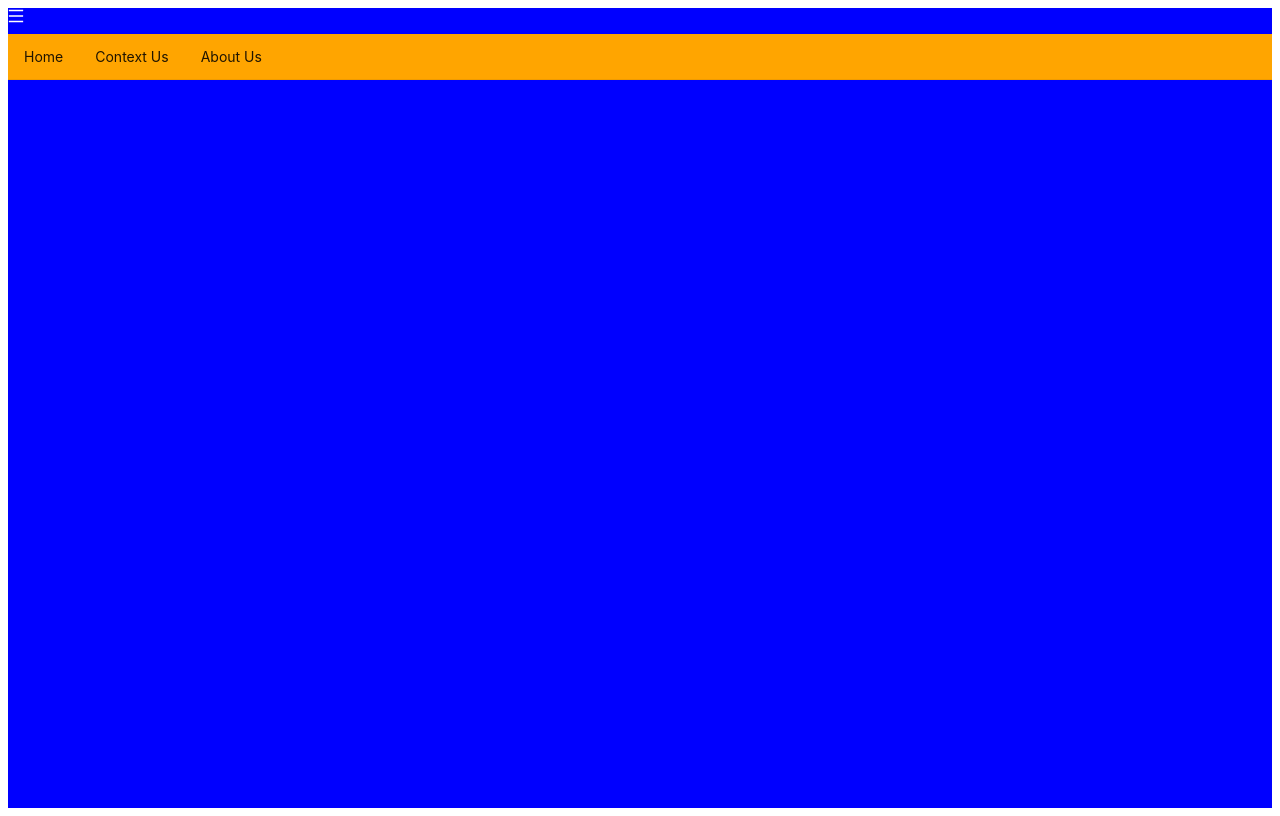
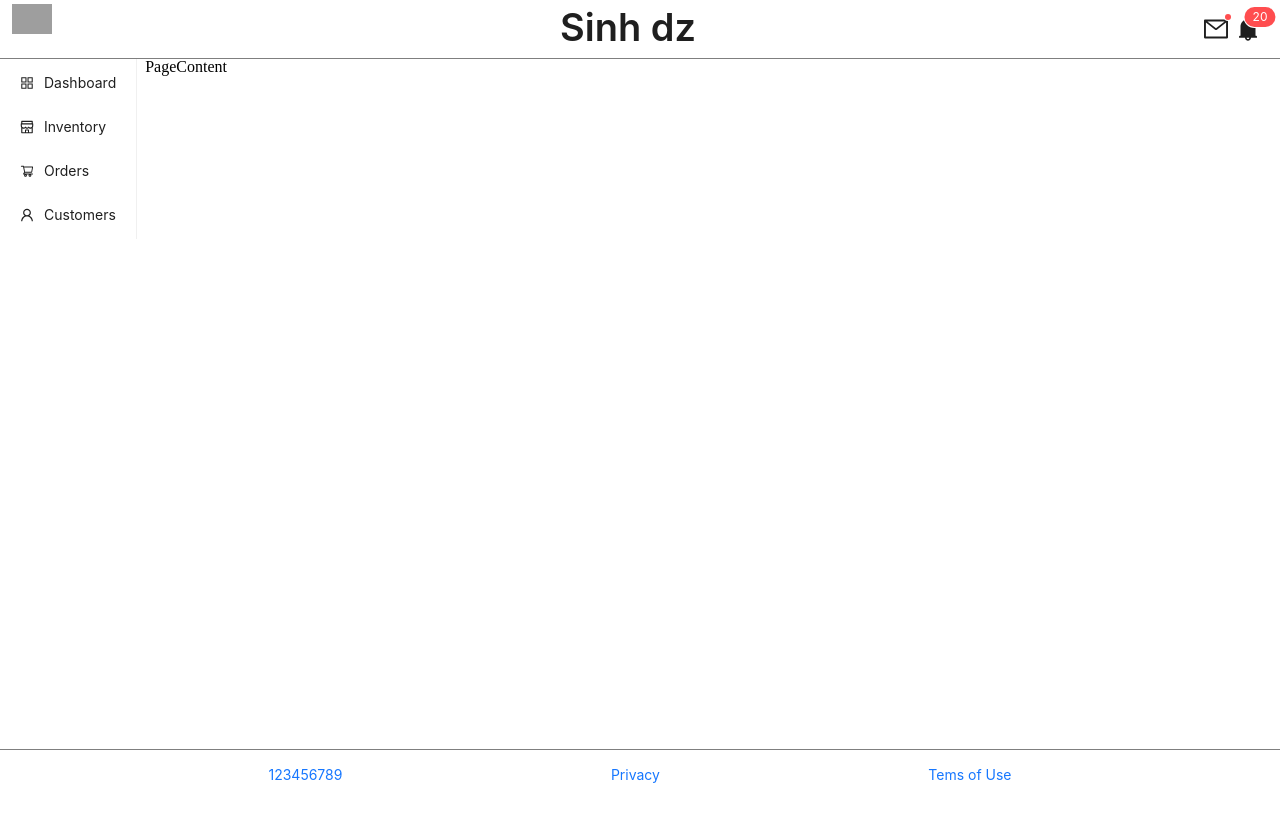
Before and after one commit to Cong-Sinh/sink_Ant-Design, a React (Create React App) app: page / in a window 1280 px wide. Built offline with nearby package versions, Linux system fonts and the light colour scheme; grey boxes are pictures that could not be loaded.

Commit message:
base projcet mini2

```diff
--- a/package.json
+++ b/package.json
@@ -11,7 +11,7 @@
     "axios": "^1.6.2",
     "react": "^18.2.0",
     "react-dom": "^18.2.0",
-    "react-router-dom": "^6.21.0",
+    "react-router-dom": "^6.21.1",
     "react-scripts": "5.0.1",
     "sass": "^1.69.5",
     "web-vitals": "^2.1.4"
--- a/public/index.html
+++ b/public/index.html
@@ -10,6 +10,7 @@
       content="Web site created using create-react-app"
     />
     <link rel="apple-touch-icon" href="%PUBLIC_URL%/logo192.png" />
+    <link rel="stylesheet" href="https://cdnjs.cloudflare.com/ajax/libs/meyer-reset/2.0/reset.min.css" integrity="sha512-NmLkDIU1C/C88wi324HBc+S2kLhi08PN5GDeUVVVC/BVt/9Izdsc9SVeVfA1UZbY3sHUlDSyRXhCzHfr6hmPPw==" crossorigin="anonymous" referrerpolicy="no-referrer" />
     <!--
       manifest.json provides metadata used when your web app is installed on a
       user's mobile device or desktop. See https://developers.google.com/web/fundamentals/web-app-manifest/
--- a/src/App.css
+++ b/src/App.css
@@ -1,12 +1,34 @@
-.App-header {
-  display: "flex";
-  justify-content: "center";
-  align-items: "center";
-  height: "100vh";
+.App {
+  display: flex;
+  flex-direction: column;
+  width: 100%;
+  height: 100vh;
 }
 
-.header {
-  color: "red";
-  font-size: "20px";
-  font-weight: "bold";
+.AppHeader {
+  height: 50px;
+  display: flex;
+  justify-content: space-between;
+  padding: 4px 20px 4px 12px;
+  border-bottom: 1px solid rgba(0, 0, 0, 0.5);
 }
+
+.SideMenu {
+}
+
+.PageContent {
+}
+
+.AppFooter {
+  height: 50px;
+  display: flex;
+  justify-content: space-evenly;
+  align-items: center;
+  border-top: 1px solid rgba(0, 0, 0, 0.5);
+}
+.SideMenuAndPageContent {
+  display: flex;
+  flex: 1;
+  justify-content: flex-start;
+  align-items: flex-start;
+}
--- a/src/App.js
+++ b/src/App.js
@@ -1,72 +1,19 @@
-import {
-  CheckCircleFilled,
-  HeartOutlined,
-  LoginOutlined,
-  MenuOutlined,
-  ProfileFilled,
-} from "@ant-design/icons";
-import { Button, Drawer, Form, Input, Menu, Rate, Steps } from "antd";
-import { useState } from "react";
+import { Space } from "antd";
+import AppHeader from "./Component/AppHeader";
+import SideMenu from "./Component/SideMenu";
+import PageContent from "./Component/PageContent";
+import AppFooter from "./Component/AppFooter";
 function App() {
-  const [openMenu, setOpenMenu] = useState(false);
   return (
     <div className="App">
-      <header
-        className="App-header"
-        style={{
-          backgroundColor: "blue",
-          height: "100vh",
-        }}
-      >
-        <div>
-          <MenuOutlined
-            style={{
-              color: "white",
-              marginBottom: "10px",
-            }}
-            onClick={() => {
-              setOpenMenu(true);
-            }}
-          />
-        </div>
-        <AppMenu />
-        <Drawer
-          open={openMenu}
-          closable={false}
-          onClose={() => {
-            setOpenMenu(false);
-          }}
-          bodyStyle={{ backgroundColor: "darkorange" }}
-        >
-          <AppMenu isInline />
-        </Drawer>
-      </header>
+      <AppHeader />
+      <Space className="SideMenuAndPageContent">
+        <SideMenu></SideMenu>
+        <PageContent></PageContent>
+      </Space>
+      <AppFooter />
     </div>
   );
 }
 
-function AppMenu({ isInline = false }) {
-  return (
-    <Menu
-      style={{ backgroundColor: "orange", display: "flex" }}
-      mode={isInline ? "inline" : "horizontal"}
-      closable="closable"
-      items={[
-        {
-          label: "Home",
-          key: "home",
-        },
-        {
-          label: "Context Us",
-          key: "context",
-        },
-        {
-          label: "About Us",
-          key: "About",
-        },
-      ]}
-    ></Menu>
-  );
-}
-
 export default App;
--- /dev/null
+++ b/src/Component/AppFooter.js
@@ -0,0 +1,18 @@
+import { Typography } from "antd";
+import React from "react";
+
+const AppFooter = () => {
+  return (
+    <div className="AppFooter">
+      <Typography.Link href="tel:+123456768">123456789</Typography.Link>
+      <Typography.Link href="https://www.google.com" target="_blank">
+        Privacy{" "}
+      </Typography.Link>
+      <Typography.Link href="https://www.google.com" target="_blank">
+        Tems of Use
+      </Typography.Link>
+    </div>
+  );
+};
+
+export default AppFooter;
--- /dev/null
+++ b/src/Component/AppHeader.js
@@ -0,0 +1,25 @@
+import { BellFilled, MailOutlined } from "@ant-design/icons";
+import { Badge, Image, Space, Typography } from "antd";
+import React from "react";
+
+const AppHeader = () => {
+  return (
+    <div className="AppHeader">
+      <Image
+        width={40}
+        src="https://scontent.fhan5-11.fna.fbcdn.net/v/t39.30808-6/387135993_1975776042821715_7449377221917839909_n.jpg?_nc_cat=100&ccb=1-7&_nc_sid=efb6e6&_nc_ohc=VmaqBHFGqfsAX93X_d7&_nc_ht=scontent.fhan5-11.fna&oh=00_AfAVmOo_J7UhSeUyZTmwtUxAvJdzje-9PXgy0-jQz-ZAFQ&oe=658B0C3C"
+      />
+      <Typography.Title>Sinh dz</Typography.Title>
+      <Space>
+        <Badge count={20} dot>
+          <MailOutlined style={{ fontSize: 24 }} />
+        </Badge>
+        <Badge count={20}>
+          <BellFilled style={{ fontSize: 24 }} />
+        </Badge>
+      </Space>
+    </div>
+  );
+};
+
+export default AppHeader;
--- /dev/null
+++ b/src/Component/PageContent.js
@@ -0,0 +1,7 @@
+import React from "react";
+
+const PageContent = () => {
+  return <div className="PageContent">PageContent</div>;
+};
+
+export default PageContent;
--- /dev/null
+++ b/src/Component/SideMenu.js
@@ -0,0 +1,42 @@
+import {
+  AppstoreOutlined,
+  ShopOutlined,
+  ShoppingCartOutlined,
+  UserOutlined,
+} from "@ant-design/icons";
+import { Menu } from "antd";
+import React from "react";
+
+const SideMenu = () => {
+  return (
+    <div className="SideMenu">
+      <Menu
+        onClick={(item) => {}}
+        items={[
+          {
+            label: "Dashboard",
+            icon: <AppstoreOutlined />,
+            key: "/",
+          },
+          {
+            label: "Inventory",
+            key: "/inventory",
+            icon: <ShopOutlined />,
+          },
+          {
+            label: "Orders",
+            key: "/orders",
+            icon: <ShoppingCartOutlined />,
+          },
+          {
+            label: "Customers",
+            key: "/customers",
+            icon: <UserOutlined />,
+          },
+        ]}
+      ></Menu>
+    </div>
+  );
+};
+
+export default SideMenu;
--- a/src/index.js
+++ b/src/index.js
@@ -3,6 +3,7 @@ import ReactDOM from "react-dom/client";
 import "./App.css";
 import App from "./App";
 import reportWebVitals from "./reportWebVitals";
+
 import { BrowserRouter } from "react-router-dom";
 const root = ReactDOM.createRoot(document.getElementById("root"));
 root.render(
```
Also changed, not shown: src/Component/AppRoutes.js (added, +7 -0 lines), 1 other file (tests, documents, lock files or other folders).
